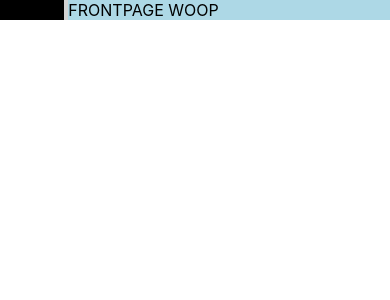
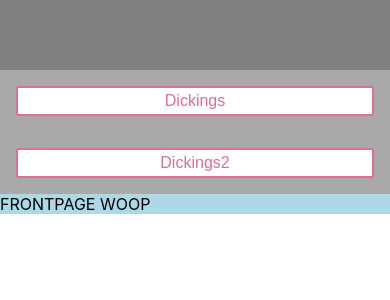
Before and after one commit to Andreasfv/reactjs-apollo-typescript-base, a React (Create React App) app: page /frontpage in a window 390 px wide. Shown: the top 300 px of the page. Built offline with nearby package versions, Linux system fonts and the light colour scheme.

Commit message:
Fixed main layout grid, mobile & desktop

```diff
--- a/src/components/button/customButton.tsx
+++ b/src/components/button/customButton.tsx
@@ -2,13 +2,13 @@ import { printIntrospectionSchema } from "graphql";
 import React, { useRef, useState } from "react";
 import styled from "styled-components";
 
-interface customButtonProps {
+interface ButtonProps {
     primary?: boolean;
+    className: string;
     children: string;
-    className: string;
 }
 
-const Button = styled.button<customButtonProps>`
+const BtnElement = styled.button<ButtonProps>`
     /* Adapt the colors based on primary prop */
     background: ${(props) => (props.primary ? "palevioletred" : "white")};
     color: ${(props) => (props.primary ? "white" : "palevioletred")};
@@ -20,4 +20,8 @@ const Button = styled.button<customButtonProps>`
     border-radius: 3px;
 `;
 
+const Button: React.FC<ButtonProps> = ({ className, children }) => {
+    return <BtnElement className={className}>{children}</BtnElement>;
+};
+
 export default Button;
--- a/src/containers/AuthRouter.tsx
+++ b/src/containers/AuthRouter.tsx
@@ -10,12 +10,17 @@ import {
 } from "react-router-dom";
 import AllShifts from "../modules/allshifts";
 
-interface Props {}
+interface Props {
+    mobile: boolean;
+}
 
 // Query? after login I think, idk. this page should contain the setup after loging inn.
 //
-
-const MainLayout = styled.div`
+interface MainLayoutProps {
+    mobile: boolean;
+}
+const MainLayout = styled.div<MainLayoutProps>`
+    ${(props) => (props.mobile ? `` : ``)}
     display: grid;
     grid-template-columns: 1fr 4fr 1fr;
     grid-column-gap: 1em;
--- a/src/containers/SideBar.tsx
+++ b/src/containers/SideBar.tsx
@@ -1,11 +1,33 @@
+import { printIntrospectionSchema } from "graphql";
 import React from "react";
 import styled from "styled-components";
+import Button from "../components/button/customButton";
 
-interface Props {}
+interface Props {
+    mobile: boolean;
+}
 
-const SideBar = styled.div<Props>`
-    background-color: black;
+const SideBarWrapper = styled.div<Props>`
+    ${(props) =>
+        props.mobile
+            ? `
+                display: none;
+            `
+            : `
+                grid-area: sidebar;
+    `}
+    display: flex;
+    flex-direction: column;
+    background-color: darkgray;
     minheight: 100px;
 `;
 
+const SideBar: React.FC<Props> = (props) => {
+    return (
+        <SideBarWrapper mobile={props.mobile}>
+            <Button className="sidebarbtn1">Dickings</Button>
+            <Button className="sidebarbtn1">Dickings2</Button>
+        </SideBarWrapper>
+    );
+};
 export default SideBar;
--- a/src/containers/bootstrap.tsx
+++ b/src/containers/bootstrap.tsx
@@ -1,21 +1,46 @@
 import React from "react";
 import styled from "styled-components";
-import PageEdge from "./SideBar";
-import AuthRouter from "./AuthRouter";
+import SideBar from "./SideBar";
 import { Outlet } from "react-router-dom";
+import useMedia from "../util/hooks/media";
+import Header from "../modules/header/header";
 
 // Query? after login I think, idk. this page should contain the setup after loging inn.
 //
-
-const Main = styled.div`
+interface MainProps {
+    mobile: boolean;
+}
+const Main = styled.div<MainProps>`
     display: flex;
     background-color: lightblue;
+    ${(props) =>
+        props.mobile
+            ? `
+
+            `
+            : `
+            grid-area: main;
+    `}
 `;
 
-const LayoutGrid = styled.div`
+interface LayoutGridProps {
+    mobile: boolean;
+}
+const LayoutGrid = styled.div<LayoutGridProps>`
     display: grid;
-    grid-template-columns: 1fr 5fr;
-    grid-column-gap: 4px;
+    ${(props) =>
+        props.mobile
+            ? `
+                grid-template-areas:
+                    'header'
+                    'main';`
+            : `
+        grid-template-columns: 1fr 5fr;
+        grid-column-gap: 4px;
+        grid-template-areas:
+            'header  header'
+            'sidebar main';
+    `}
     background: lightgray;
     height: 100%;
 `;
@@ -23,10 +48,12 @@ const LayoutGrid = styled.div`
 interface BootstrapProps {}
 
 const Bootstrap: React.FC<BootstrapProps> = () => {
+    const [mobile, desktop] = useMedia();
     return (
-        <LayoutGrid>
-            <PageEdge />
-            <Main>
+        <LayoutGrid mobile={mobile}>
+            <Header mobile={mobile} />
+            <SideBar mobile={mobile} />
+            <Main mobile={mobile}>
                 <Outlet />
             </Main>
         </LayoutGrid>
--- a/src/modules/frontpage.tsx
+++ b/src/modules/frontpage.tsx
@@ -1,8 +1,11 @@
 import React from "react";
+import useMedia from "../util/hooks/media";
 
 interface Props {}
 
 const FrontPage: React.FunctionComponent<Props> = () => {
+    const [mobile, desktop] = useMedia();
+    console.log(mobile, desktop);
     console.log("frontpage was initiated");
     return <div>FRONTPAGE WOOP</div>;
 };
--- /dev/null
+++ b/src/modules/header/header.tsx
@@ -0,0 +1,21 @@
+import React from "react";
+import styled from "styled-components";
+interface Props {
+    mobile: boolean;
+}
+
+const HeaderWrapper = styled.header`
+    height: 70px;
+    background-color: gray;
+    width: 100%;
+    ##height: 100%;
+    position: relative;
+    z-index: 10000;
+    box-sizing: border-box;
+`;
+
+const Header: React.FC<Props> = () => {
+    return <HeaderWrapper></HeaderWrapper>;
+};
+
+export default Header;
--- /dev/null
+++ b/src/util/hooks/media.ts
@@ -0,0 +1,56 @@
+//STOLEN FROM UR SOLUTIONS : SORRY :)))
+
+import { useCallback, useEffect, useState } from "react";
+
+const constructMediaQueries = (breakpoints: number[], onlyScreen: boolean) => {
+    return breakpoints.reduce(
+        (queries: string[], breakpoint: number, index: number) => {
+            queries.push(`
+    ${onlyScreen ? "only screen and " : ""}
+    ${
+        !index
+            ? "(min-width: 0px) and "
+            : `(min-width: ${breakpoints[index - 1]}) and `
+    }
+    (max-width: ${breakpoint - 1}px)
+    `);
+            if (index === breakpoints.length - 1)
+                queries.push(`
+        ${onlyScreen ? "only screen and " : ""}
+        (min-width: ${breakpoint}px)
+    `);
+            return queries.map((q: string) =>
+                q.replace(/[\s]{2,}/g, " ").trim()
+            );
+        },
+        []
+    );
+};
+
+const getMediaMatches = (queries: any[]) =>
+    queries
+        .map((mqr: string) => window.matchMedia(mqr))
+        .map((m: { matches: any }) => m.matches);
+
+const DEFAULT_MEDIA_BREAKPOINTS = [768];
+
+export default function useMedia(
+    breakpoints = DEFAULT_MEDIA_BREAKPOINTS,
+    onlyScreen = true
+) {
+    const mediaQueries = constructMediaQueries(breakpoints, onlyScreen);
+
+    const [matches, setMatches] = useState(getMediaMatches(mediaQueries));
+
+    const resizeHandler = useCallback(
+        () => setMatches(getMediaMatches(mediaQueries)),
+        [mediaQueries]
+    );
+    useEffect(() => {
+        window.addEventListener("resize", resizeHandler);
+
+        return () => window.removeEventListener("resize", resizeHandler);
+    }, [resizeHandler]);
+
+    return matches;
+}
```
